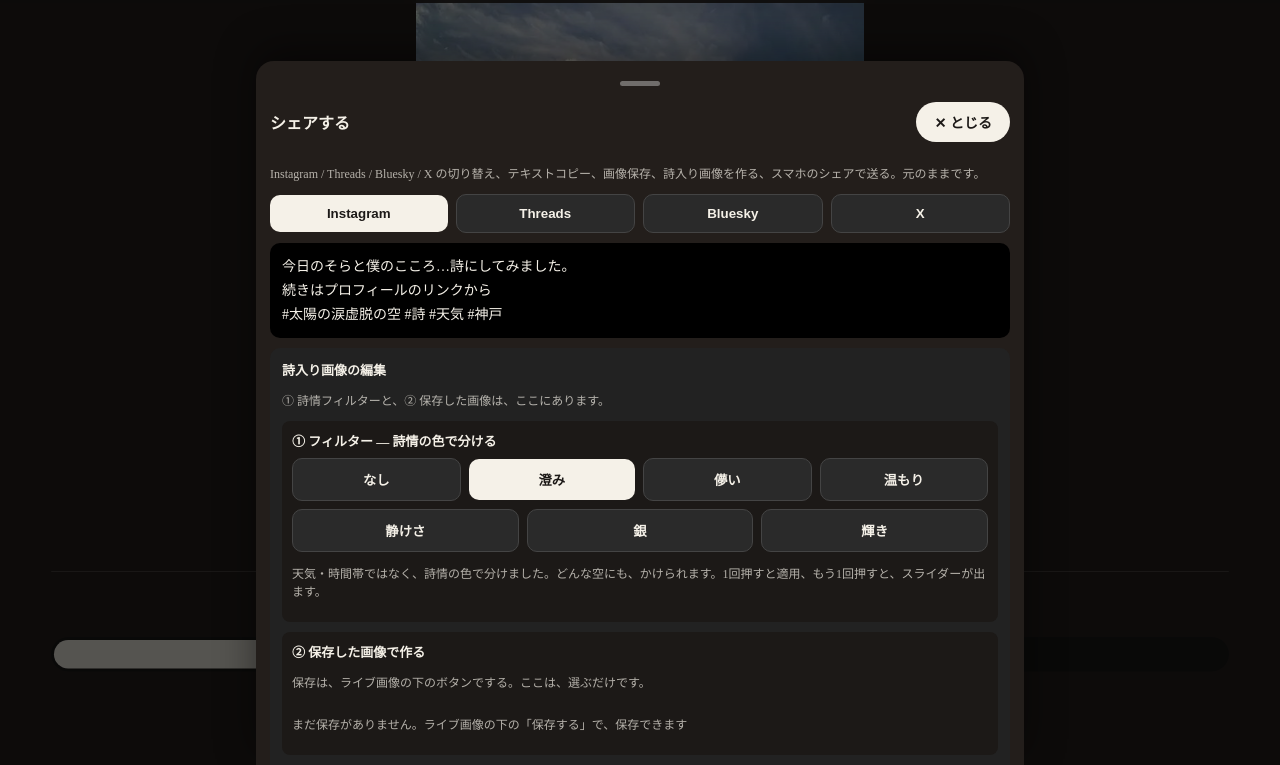
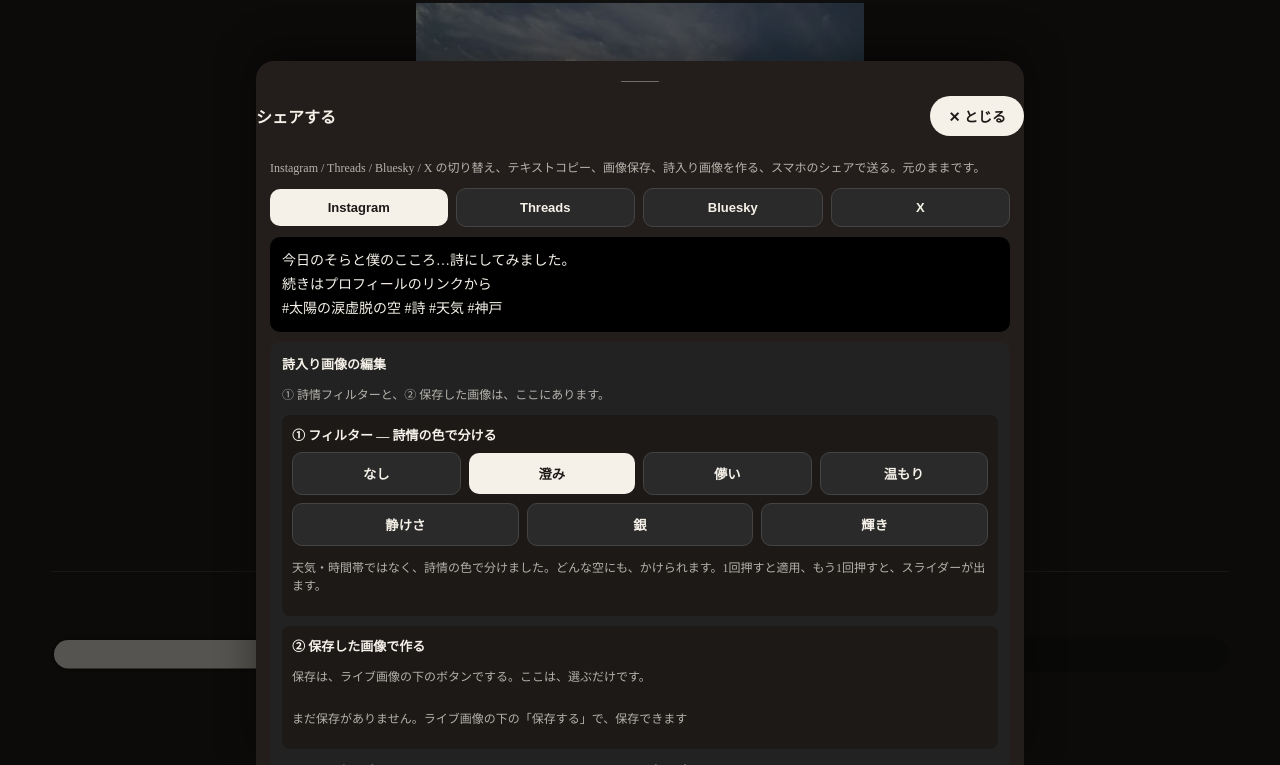
Before and after one commit to rayvisionkobe-collab/taiyou-kyodatsu, a plain HTML site: page index.html in a window 1280 px wide. Both pictures are taken after a click on the button "↗ シェアする". Shown: the part 1247-2012 px from the top of the page. Drawn offline with Linux system fonts and the light colour scheme; no server answers; a web font is replaced by a local one.

Commit message:
Add files via upload

```diff
--- a/index.html
+++ b/index.html
@@ -56,7 +56,7 @@ footer{padding:24px;text-align:center;font-size:11px;color:var(--muted)}
  #shareCard{position:fixed;transform:translateY(100%);left:0;right:0;bottom:0;z-index:91;display:none;visibility:hidden;max-height:88vh;overflow:auto;background:#231e1b;border-radius:18px 18px 0 0;transform:translateY(100%);transition:transform .32s cubic-bezier(.2,.9,.25,1);box-shadow:0 -12px 40px rgba(0,0,0,0.45);padding:14px;max-width:768px;margin:0 auto}
 #shareCard.open{display:block;visibility:visible;transform:translateY(0)}
 #shareHandle{width:40px;height:5px;border-radius:99px;background:rgba(255,255,255,0.35);margin:6px auto 10px}
-#shareCloseBar{position:sticky;top:0;z-index:10;background:#231e1b;padding:6px 0 10px;display:flex;justify-content:space-between;align-items:center}
+#shareCloseBar{position:sticky;top:-14px;z-index:10;background:#231e1b;padding:14px 0 10px;margin:-14px -14px 0;display:flex;justify-content:space-between;align-items:center}
 #closeShare{background:#f5f1e8;color:#1c1917;border:0;font-weight:900;padding:10px 18px;font-size:14px;border-radius:999px;cursor:pointer}
 .btn{padding:11px;border-radius:10px;border:0;font-weight:700;cursor:pointer}
 .btn-dark{background:#f5f1e8;color:#1c1917}
@@ -211,7 +211,7 @@ canvas{width:100%;height:auto;background:#000;border-radius:12px;display:block}
 <div id="shareOverlay"></div>
 <div id="shareCard"><div id="shareHandle"></div><div id="shareCloseBar"><b>シェアする</b><button id="closeShare">✕ とじる</button></div>
   <p style="font-size:12px;opacity:.7">Instagram / Threads / Bluesky / X の切り替え、テキストコピー、画像保存、詩入り画像を作る、スマホのシェアで送る。元のままです。</p>
-  <div class="row" style="margin-top:8px"><button class="btn btn-dark">Instagram</button><button class="btn btn-ghost">Threads</button><button class="btn btn-ghost">Bluesky</button><button class="btn btn-ghost">X</button></div>
+  <div class="row" id="snsTopRow" style="margin-top:8px"><button class="btn btn-dark" id="snsTopIG" data-sns="ig" style="min-width:0;white-space:nowrap;font-size:13px">Instagram</button><button class="btn btn-ghost" id="snsTopThreads" data-sns="threads" style="min-width:0;white-space:nowrap;font-size:13px">Threads</button><button class="btn btn-ghost" id="snsTopBluesky" data-sns="bluesky" style="min-width:0;white-space:nowrap;font-size:13px">Bluesky</button><button class="btn btn-ghost" id="snsTopX" data-sns="x" style="min-width:0;white-space:nowrap;font-size:13px">X</button></div>
   <div style="background:#000;border-radius:10px;padding:12px;margin-top:10px;white-space:pre-line;font-size:14px;line-height:1.7">今日のそらと僕のこころ…詩にしてみました。
 続きはプロフィールのリンクから
 #太陽の涙虚脱の空 #詩 #天気 #神戸</div>
@@ -220,7 +220,7 @@ canvas{width:100%;height:auto;background:#000;border-radius:12px;display:block}
     <div style="background:#1c1917;border-radius:8px;padding:10px;margin-top:10px"><b style="font-size:13px">② 保存した画像で作る</b><p style="font-size:12px;opacity:.7">保存は、ライブ画像の下のボタンでする。ここは、選ぶだけです。</p><div id="savedGallery" style="display:flex;gap:8px;flex-wrap:wrap;margin-top:8px"></div></div>
     <div style="display:grid;grid-template-columns:1fr 1fr;gap:10px;margin-top:10px"><div><label>クロップ / ズーム <span id="zoomVal">1.20</span></label><input type="range" id="zoom" min="1" max="2" step="0.01" value="1.2" class="slider"></div><div><label>詩の大きさ <span id="fontVal">42</span></label><input type="range" id="fontSize" min="28" max="64" step="1" value="42" class="slider"></div><div><label>上の暗さ <span id="shadeVal">0.18</span></label><input type="range" id="shade" min="0" max="0.45" step="0.01" value="0.18" class="slider"></div><div><label>タイトル・天気の大きさ <span id="titleSizeVal">1.00</span></label><input type="range" id="titleSize" min="0.7" max="1.5" step="0.01" value="1" class="slider"></div></div>
     <p style="font-size:12px;opacity:.7;margin-top:8px">ドラッグ：空をドラッグで上下に動かせます。詩をドラッグで位置を動かせます。詩の右下をドラッグで、詩の大きさを変えられます。右下のタイトル・天気も、ドラッグで上下左右に動かせます。</p>
-    <div style="background:#1c1917;border-radius:8px;padding:10px;margin-top:10px"><b style="font-size:13px">③ 元になる写真を選ぶ</b><div class="row" style="margin-top:8px"><button class="btn btn-dark" id="imgSrcLive" style="flex:1">📷 ライブ画像で作る</button><button class="btn btn-ghost" id="imgSrcSaved" style="flex:1">💾 保存画像で作る</button></div><p id="imgSrcLabel" style="font-size:12px;opacity:.8;margin-top:6px">今：ライブ画像</p></div>
+    <div style="background:#1c1917;border-radius:8px;padding:10px;margin-top:10px"><b style="font-size:13px">③ 元になる写真を選ぶ</b><div class="row" style="margin-top:8px"><button class="btn btn-dark" id="imgSrcLive" style="flex:1 1 0;min-width:0;white-space:nowrap;font-size:13px;padding:11px 6px">📷 ライブ画像で作る</button><button class="btn btn-ghost" id="imgSrcSaved" style="flex:1 1 0;min-width:0;white-space:nowrap;font-size:13px;padding:11px 6px">💾 保存画像で作る</button></div><p id="imgSrcLabel" style="font-size:12px;opacity:.8;margin-top:6px">今：ライブ画像</p></div>
     <div class="row" style="margin-top:8px"><button class="btn btn-dark" id="makePoemImg" style="width:100%">🖼 詩入り画像を作る</button></div>
     <p id="makePoemMsg" style="font-size:11px;color:#a8a29e;text-align:center;margin-top:4px"></p>
     <div style="display:grid;grid-template-columns:1fr 1fr;gap:10px;margin-top:6px"><div><label>詩の箱の大きさ <span id="poemBoxVal">1.00</span></label><input type="range" id="poemBoxScale" min="0.7" max="1.5" step="0.05" value="1" class="slider"></div><div><label>箱の濃さ <span id="poemBoxAlphaVal">0.35</span></label><input type="range" id="poemBoxAlpha" min="0" max="0.6" step="0.05" value="0.35" class="slider"></div></div>
@@ -442,12 +442,24 @@ function drawPoemImg(){
   if(warm>0){ const wg=ctx.createLinearGradient(0,curH*0.35,0,curH*0.95); wg.addColorStop(0,'rgba(255,140,60,0)'); wg.addColorStop(1,'rgba(255,120,40,'+warm+')'); ctx.fillStyle=wg; ctx.fillRect(0,0,curW,curH); }
   if(shade>0){ const g2=ctx.createLinearGradient(0,0,0,curH*0.55); g2.addColorStop(0,'rgba(0,0,0,'+shade+')'); g2.addColorStop(1,'rgba(0,0,0,0)'); ctx.fillStyle=g2; ctx.fillRect(0,0,curW,curH*0.55); }
   // 詩の箱 — 大きさはスライダーとドラッグで変えられる
-  const lines=poem.split('\n');
+  // 詩の箱 — 箱の幅で、1行の文字数を決めて、折り返す（箱と文字数を連動）
   const padX=curW*poemXRatio, padY=curH*poemYRatio;
-  const boxPad=Math.round(26*_poemBoxScale), boxW=Math.min(curW*0.86, Math.max.apply(null, lines.map(l=>l.length))*fontSize*0.95*_poemBoxScale + boxPad*2), boxH=lines.length*fontSize*1.55*_poemBoxScale + boxPad*2;
+  const boxPad=Math.round(26*_poemBoxScale);
+  const boxW=Math.min(curW*0.92, Math.max(curW*0.45, curW*0.86*_poemBoxScale));
+  const availW=boxW-boxPad*2;
+  const maxChars=Math.max(8, Math.floor(availW/(fontSize*0.98)));
+  const _flat=poem.replace(/\n/g,'');
+  const lines=[]; let _cur='';
+  for(let _ci=0; _ci<_flat.length; _ci++){
+    _cur+=_flat[_ci];
+    const _isBreak=_cur.endsWith('。')||_cur.endsWith('、');
+    if(_cur.length>=maxChars || (_isBreak && _cur.length>=Math.floor(maxChars*0.6))){ lines.push(_cur); _cur=''; }
+  }
+  if(_cur) lines.push(_cur);
+  const boxH=lines.length*fontSize*1.55 + boxPad*2;
   try{ ctx.save(); ctx.fillStyle='rgba(0,0,0,'+_poemBoxAlpha+')'; ctx.beginPath(); ctx.roundRect(padX-boxPad, padY-boxPad, boxW, boxH, 16); ctx.fill(); ctx.restore(); }catch(e){ ctx.fillStyle='rgba(0,0,0,'+_poemBoxAlpha+')'; ctx.fillRect(padX-boxPad, padY-boxPad, boxW, boxH); }
-  ctx.textAlign='left'; ctx.textBaseline='top'; ctx.font='600 '+(fontSize*_poemBoxScale)+'px "Yuji Syuku",cursive'; ctx.shadowColor='rgba(0,0,0,0.55)'; ctx.shadowBlur=12; ctx.shadowOffsetY=2; ctx.fillStyle='#fff';
-  lines.forEach((line,i)=>{ ctx.fillText(line, padX, padY+i*fontSize*1.55*_poemBoxScale); });
+  ctx.textAlign='left'; ctx.textBaseline='top'; ctx.font='600 '+fontSize+'px "Yuji Syuku",cursive'; ctx.shadowColor='rgba(0,0,0,0.55)'; ctx.shadowBlur=12; ctx.shadowOffsetY=2; ctx.fillStyle='#fff';
+  lines.forEach((line,i)=>{ ctx.fillText(line, padX, padY+i*fontSize*1.55); });
   const bx=curW*titleXRatio, titleSize=Math.round(curW*0.018*titleSizeScale), weaSize=Math.round(curW*0.016*titleSizeScale), titleY=curH*titleYRatio;
   ctx.textAlign='right'; ctx.font='600 '+titleSize+'px "Shippori Mincho B1",serif'; ctx.fillText(title, bx, titleY);
   ctx.font='500 '+weaSize+'px "Shippori Mincho B1",serif'; ctx.fillText(weather, bx, titleY+titleSize+6);
@@ -480,6 +492,7 @@ cv.addEventListener('pointermove', e=>{
   else if(dragMode==='resizePoem'){ const ns=Math.min(1.5,Math.max(0.7,1.0+dy*1.2)); _poemBoxScale=ns; const s=document.getElementById('poemBoxScale'); if(s) s.value=String(ns); drawPoemImg(); }
 });
 cv.addEventListener('pointerup', ()=>{ dragMode=null; drawPoemImg(); });
+document.querySelectorAll('#snsTopRow button').forEach(_b=>{ _b.addEventListener('click',()=>{ document.querySelectorAll('#snsTopRow button').forEach(_x=>{ _x.classList.remove('btn-dark'); _x.classList.add('btn-ghost'); }); _b.classList.remove('btn-ghost'); _b.classList.add('btn-dark'); const _p=document.getElementById('snsPicker'); if(_p) _p.style.display='block'; const _map={ig:'shareIG',threads:'shareThreads',bluesky:'shareBluesky',x:'shareX'}; const _t=document.getElementById(_map[_b.dataset.sns]); if(_t){ _t.style.outline='2px solid #f5f1e8'; setTimeout(()=>{ _t.style.outline=''; },1200); } }); });
 document.getElementById('sharePoemImg').onclick=()=>{ const p=document.getElementById('snsPicker'); p.style.display=p.style.display==='none'?'block':'none'; };
 document.getElementById('shareX').onclick=()=>{ window.open('https://twitter.com/intent/tweet?text='+encodeURIComponent('今日のそらと僕のこころ…詩にしてみました。 #太陽の涙虚脱の空'),'_blank'); };
 document.getElementById('shareThreads').onclick=()=>{ window.open('https://www.threads.net/intent/post?text='+encodeURIComponent('今日のそらと僕のこころ…詩にしてみました。'),'_blank'); };
```
